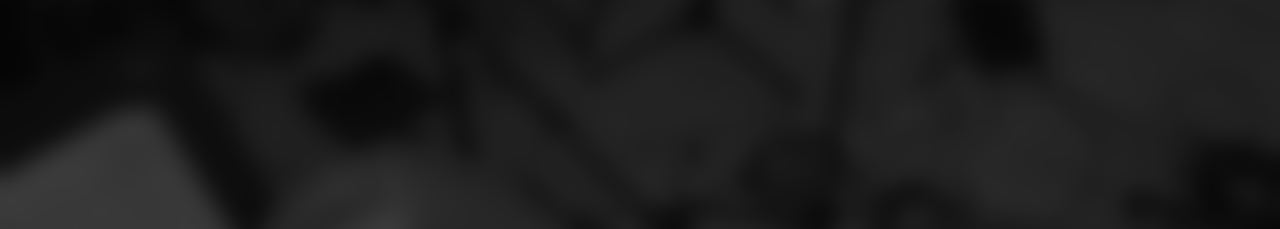
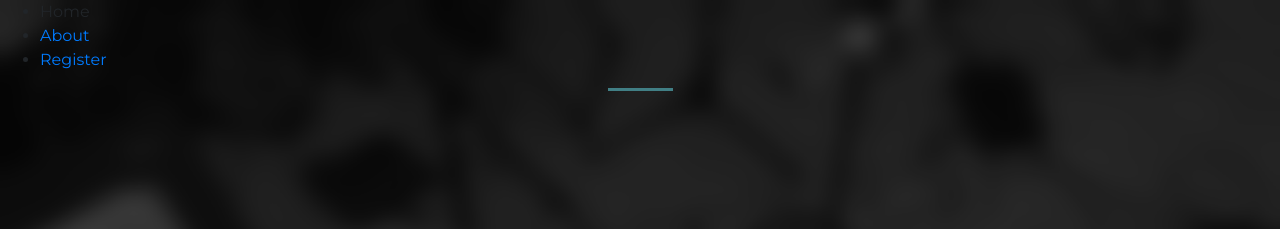
Before and after one commit to addelian/NA-Percussion, a plain HTML site: page index.html in a window 1280 px wide. Shown: the top 229 px of the page. Drawn offline with nearby package versions, Linux system fonts and the light colour scheme.

Commit message:
Update index.html

```diff
--- a/index.html
+++ b/index.html
@@ -13,6 +13,15 @@
       <link rel="stylesheet" type="text/css" href="style.css">
     </head>
   <body>
+      <header>
+		<nav>
+			<ul>
+				<li>Home</li>
+				<li><a href="about.html">About</a></li>
+				<li><a href="register.html">Register</a></li>
+			</ul>
+		</nav>
+	  </header><hr>
     <div class="container d-flex align-items-center h-100">
       <div class="row">
         <header class="text-center col-12">
```
